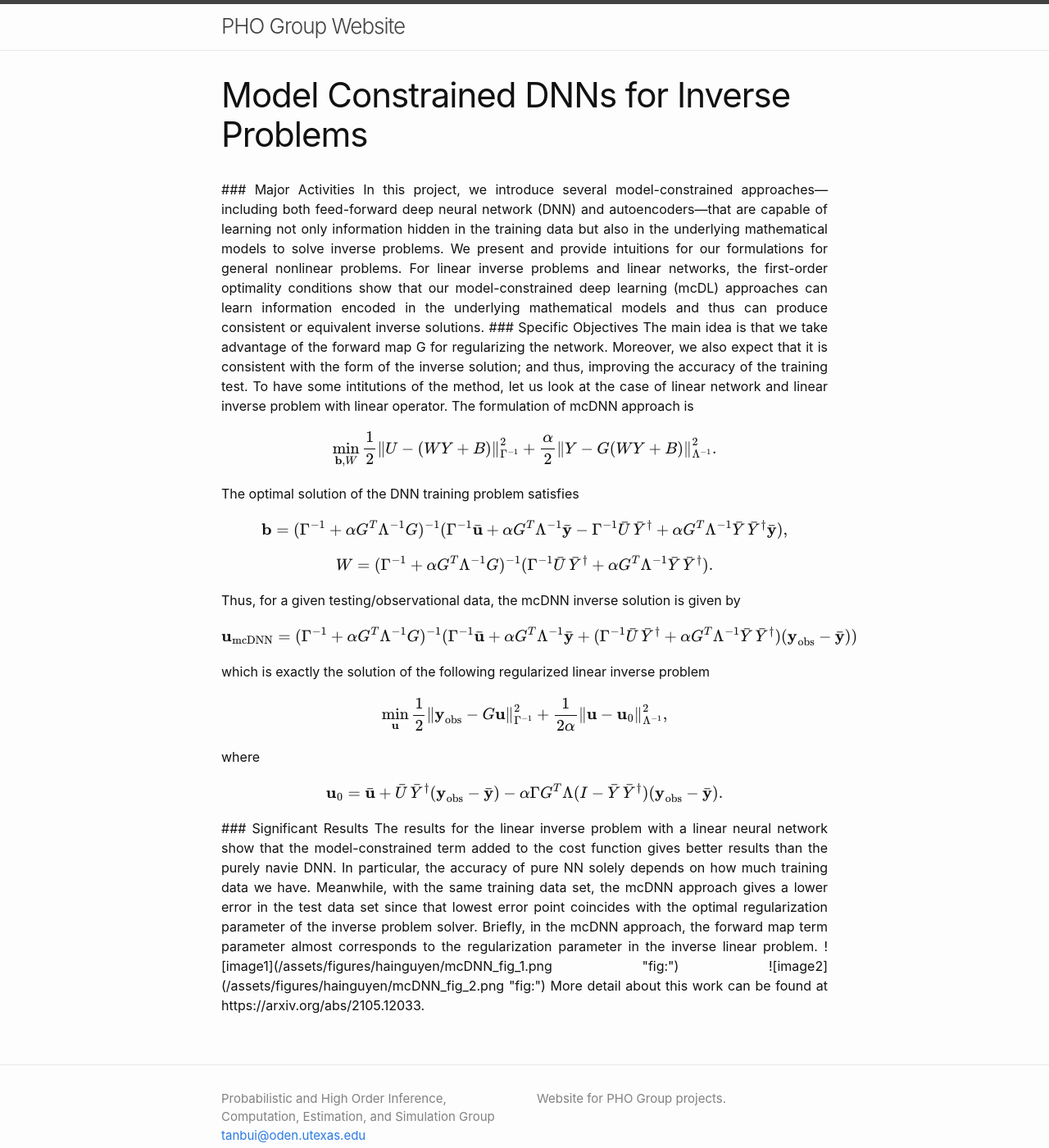
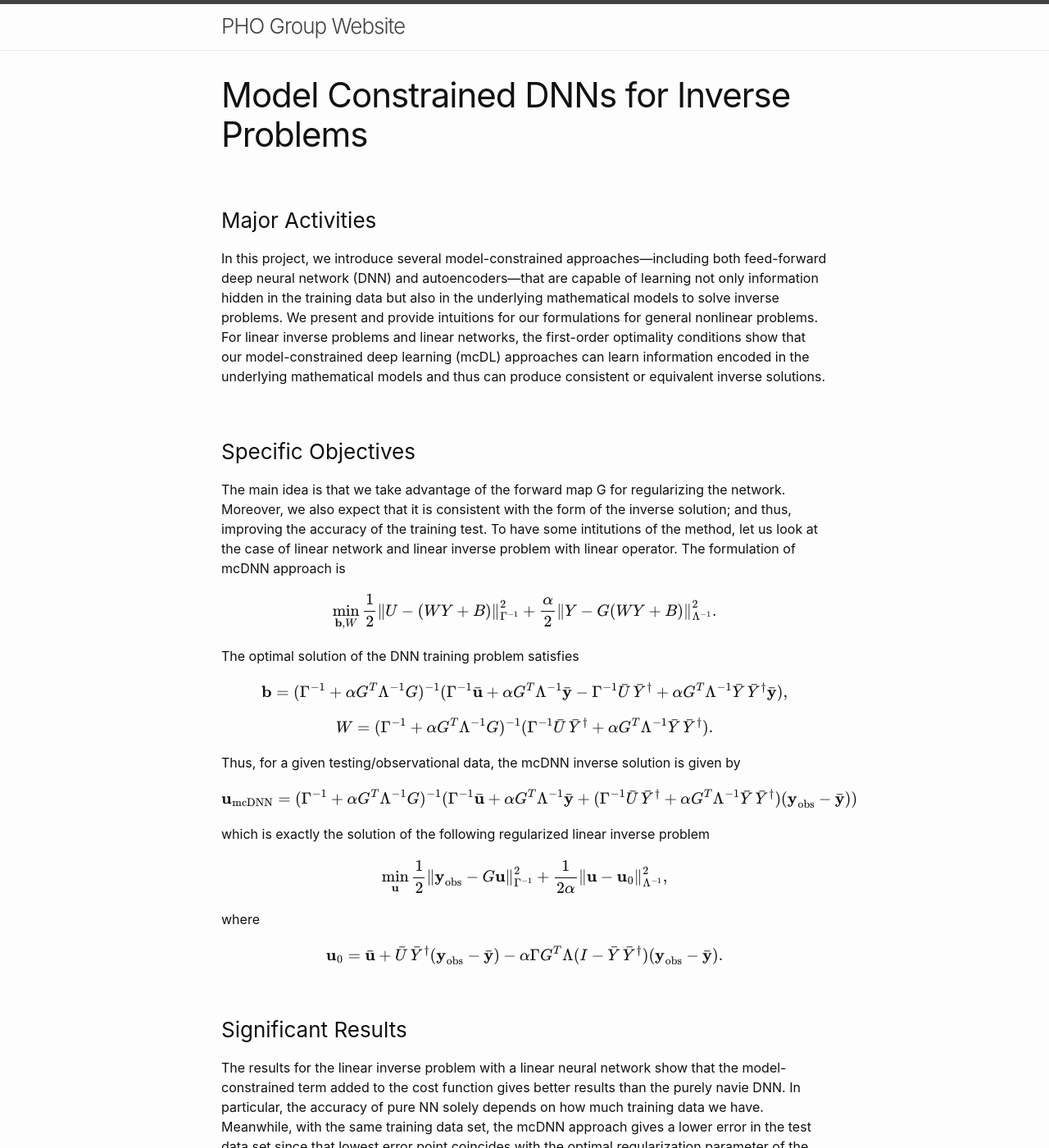
Before and after one commit to tscott-00/phogroup.github.io, a Jekyll site: the page built from cdse/model_constrained.md, in a window 1280 px wide and 1400 px high. Shown: the whole window at 82% size. Built offline with Jekyll 4.4.1, drawn with Linux system fonts in a browser that asks for light colours; formulas are drawn with MathJax 3; some of the changed text lies outside the part shown.

Commit message:
Update model_constrained.md
Hai fixed

```diff
--- a/cdse/model_constrained.md
+++ b/cdse/model_constrained.md
@@ -3,8 +3,6 @@ layout: page
 title: Model Constrained DNNs for Inverse Problems
 permalink: /cdse/model_constrained
 ---
-
-<div style="text-align: justify">
 
 ### Major Activities
 
@@ -43,7 +41,7 @@ $$
 
 The results for the linear inverse problem with a linear neural network show that the model-constrained term added to the cost function gives better results than the purely navie DNN. In particular, the accuracy of pure NN solely depends on how much training data we have. Meanwhile, with the same training data set, the mcDNN approach gives a lower error in the test data set since that lowest error point coincides with the optimal regularization parameter of the inverse problem solver. Briefly, in the mcDNN approach, the forward map term parameter almost corresponds to the regularization parameter in the inverse linear problem.
 
-![image1](/assets/figures/hainguyen/mcDNN_fig_1.png "fig:")
-![image2](/assets/figures/hainguyen/mcDNN_fig_2.png "fig:")
+![](/assets/figures/hainguyen/mcDNN_fig_1.png "fig:")
+![](/assets/figures/hainguyen/mcDNN_fig_2.png "fig:")
 
 More detail about this work can be found at https://arxiv.org/abs/2105.12033.
```
